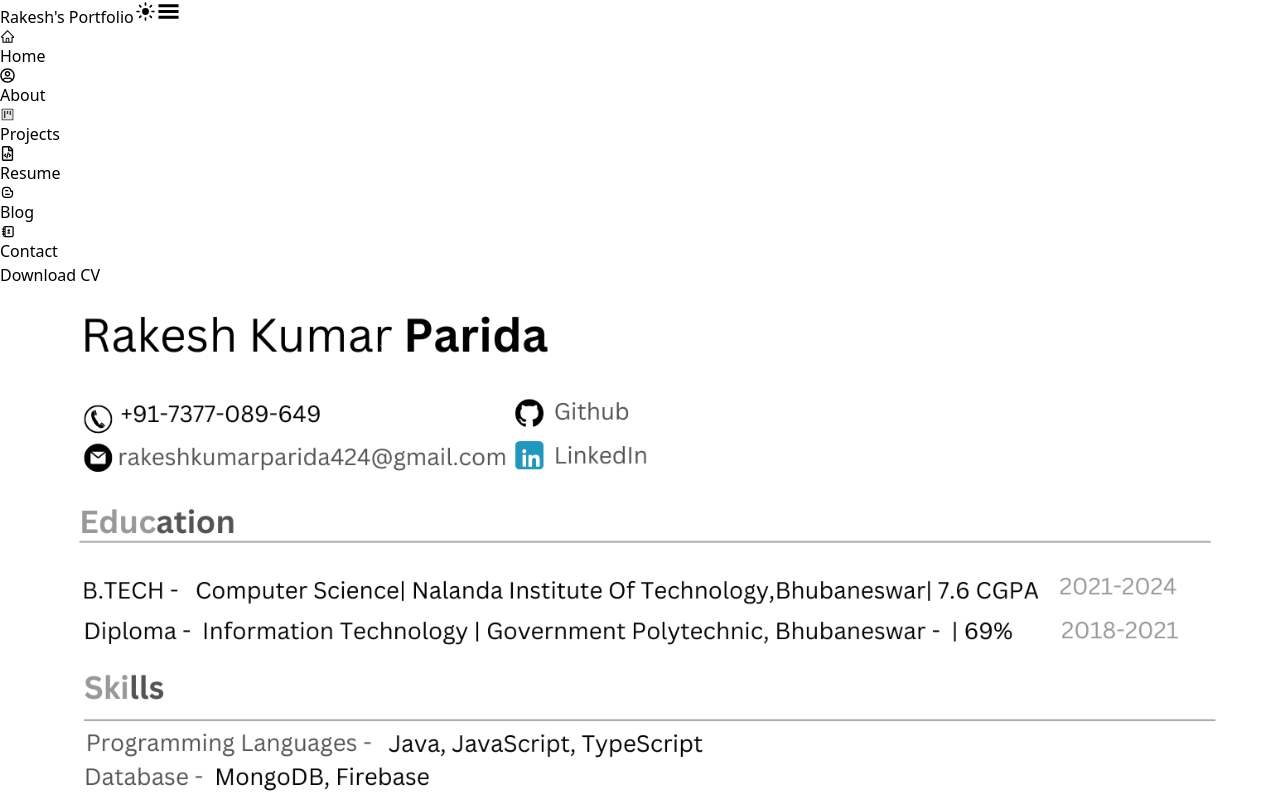
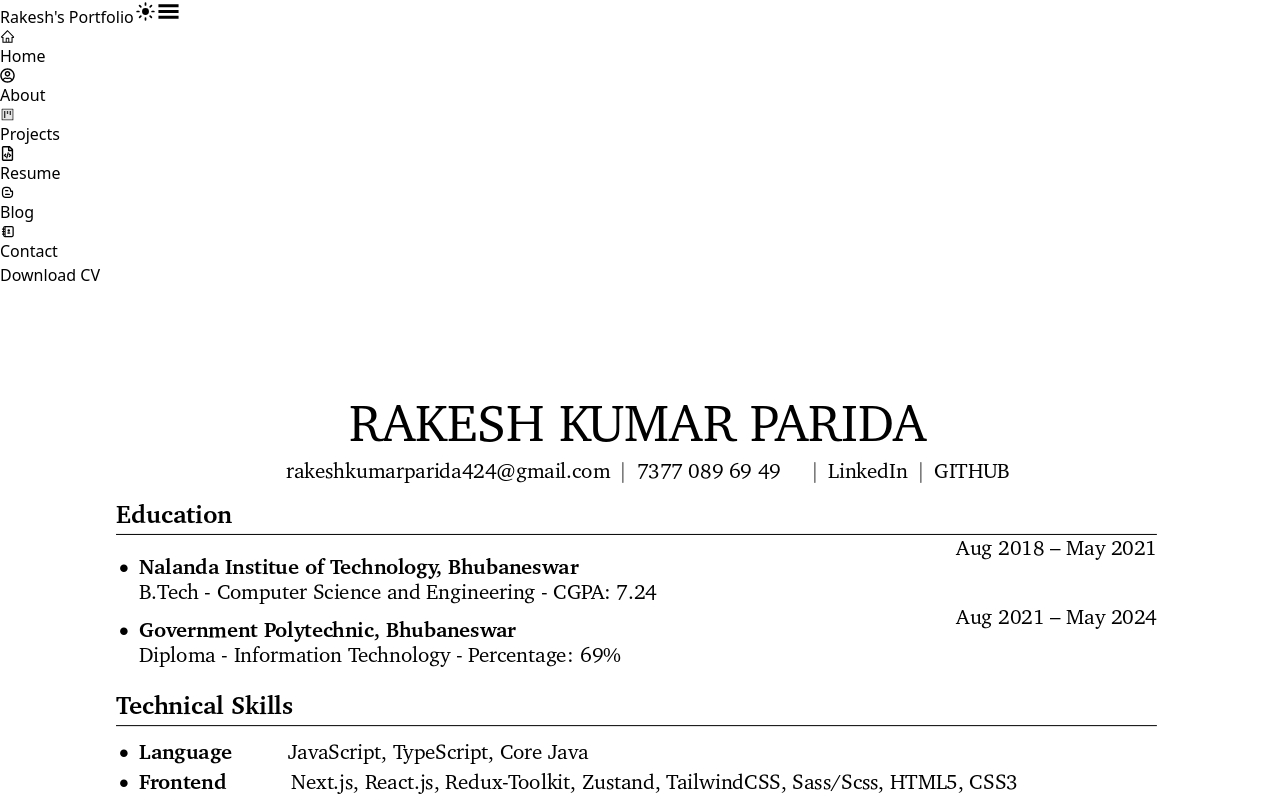
Before and after one commit to Rakesh-99/portfolio-2, a React (Vite) app: page /resume in a window 1280 px wide. Shown: the top 800 px of the page. Built offline with nearby package versions, Linux system fonts and the light colour scheme.

Commit message:
update resume

```diff
--- a/src/pages/Resume.jsx
+++ b/src/pages/Resume.jsx
@@ -1,6 +1,6 @@
 import React from 'react'
-import ResumePDF from '../assets/resume/RKP.pdf';
-import ResumeIMG from '../assets/resume/RKP.png';
+import ResumePDF from '../assets/resume/Rakesh_Parida_s_Resume.pdf';
+import ResumeIMG from '../assets/resume/Rakesh_Parida_s_Resume.jpg';
 import { useSelector } from 'react-redux';
 import toast from 'react-hot-toast';
 
@@ -28,8 +28,8 @@ const Resume = () => {
                 </button>
             </div>
 
-            <div className={`showResume border rounded-2xl px-5 py-5 ${theme === 'dark' ? 'border-gray-700 shadow-2xl shadow-yellow-800' : 'border-gray-200 shadow-xl shadow-blue-300 '} `}>
-                <img src={ResumeIMG} alt="Resume" className='rounded-2xl' />
+            <div className={`showResume border ${theme === 'dark' ? 'border-gray-700 shadow-md shadow-yellow-800' : 'border-gray-200 shadow-md shadow-blue-300 '} `}>
+                <img src={ResumeIMG} alt="Resume" className='' />
             </div>
 
             <div className="w-full hidden md:block lg:block text-center my-10">
```
Also changed, not shown: src/assets/resume/Rakesh_Parida_s_Resume.jpg (added), 1 other file (tests, documents, lock files or other folders).
